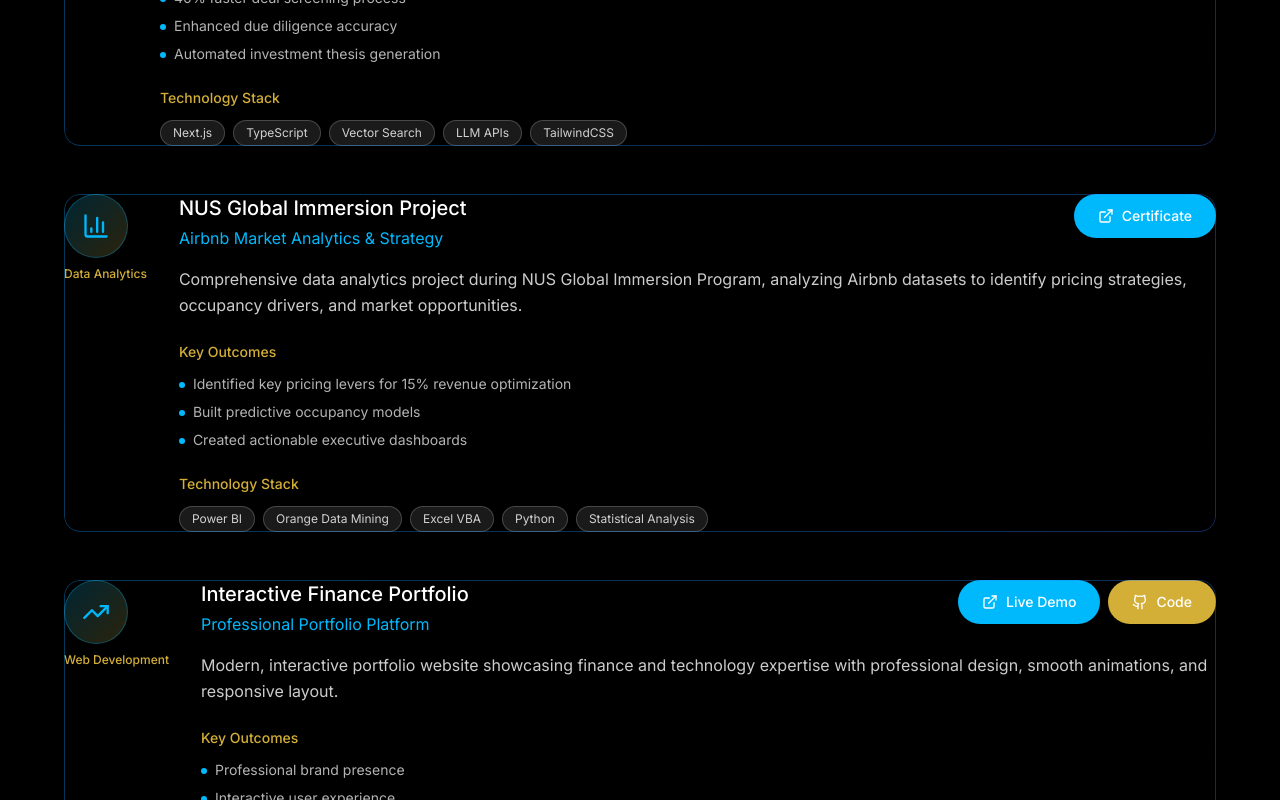
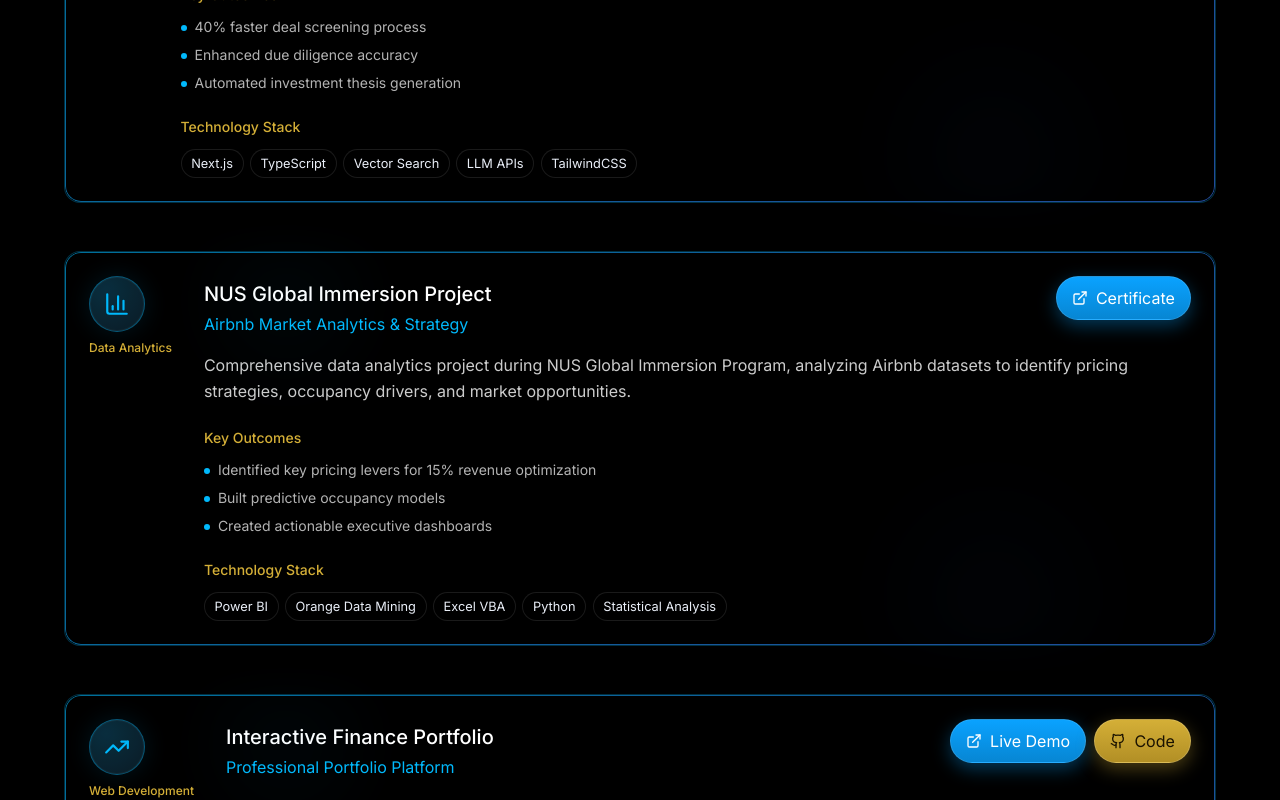
Before and after one commit to KagOnGit/Portfolio, a Next.js app: page / in a window 1280 px wide. Shown: the part 1240-2040 px from the top of the page. Built offline with nearby package versions, Linux system fonts and the light colour scheme; no server answers.

Commit message:
ui(cards): neon-framed project tiles, button polish, icon fit; ui(header): larger avatar

```diff
--- a/src/app/globals.css
+++ b/src/app/globals.css
@@ -159,3 +159,91 @@
 
 /* Hard base */
 html, body { background:#000 !important; }
+
+/* ---------- Project Card Pro ---------- */
+.card-pro{
+  position: relative;
+  border-radius: 1rem;
+  background: rgba(0,0,0,.92);
+  color: #e9eef7;
+  border: 1px solid rgba(0,185,255,.26);
+  box-shadow: 0 10px 24px rgba(0,0,0,.55);
+  transition: transform .25s ease, box-shadow .25s ease;
+}
+.card-pro:hover{ transform: translateY(-2px); box-shadow: 0 16px 40px rgba(0,0,0,.6); }
+
+/* Neon frame (visible OUTSIDE card) */
+.card-pro::before{
+  content:"";
+  position:absolute; inset:0;
+  border-radius: inherit;
+  padding:1px;
+  background: linear-gradient(135deg,#00b9ff,#3a7bff);
+  -webkit-mask:linear-gradient(#000 0 0) content-box,linear-gradient(#000 0 0);
+  -webkit-mask-composite:xor; mask-composite:exclude;
+  opacity:.6; transition:opacity .25s ease, filter .25s ease;
+}
+.card-pro::after{
+  content:"";
+  position:absolute; inset:-14px;
+  border-radius: inherit;
+  background: radial-gradient(120px 120px at 20% 15%, rgba(0,185,255,.20), rgba(0,185,255,0)),
+              radial-gradient(160px 160px at 80% 85%, rgba(58,123,255,.16), rgba(58,123,255,0));
+  filter: blur(18px);
+  opacity:.16; pointer-events:none; transition:opacity .25s ease;
+}
+.card-pro:hover::before{ opacity:.95; filter:saturate(1.1); }
+.card-pro:hover::after{ opacity:.26; }
+
+/* Icon badge (left circle) */
+.icon-badge{
+  width:56px; height:56px; min-width:56px;
+  border-radius:9999px;
+  background: radial-gradient(94px 94px at 30% 25%, rgba(0,185,255,.18), rgba(0,185,255,0)) , #0b0f14;
+  border:1px solid rgba(0,185,255,.35);
+  display:grid; place-items:center;
+  box-shadow: inset 0 0 0 1px rgba(255,255,255,.04), 0 0 24px rgba(0,185,255,.12);
+}
+.icon-badge svg, .icon-badge img{ width:26px; height:26px; object-fit:contain; }
+
+/* Title + subtitle spacing */
+.card-pro h3{ margin-top:.25rem; margin-bottom:.25rem; }
+
+/* Actions row */
+.project-actions{
+  display:flex; gap:.5rem; align-items:center; flex-wrap:wrap;
+}
+.btn-pro{
+  display:inline-flex; align-items:center; gap:.5rem;
+  padding:.55rem .95rem; border-radius:9999px;
+  border:1px solid rgba(255,255,255,.08);
+  background:#0b0f14; color:#eaf4ff;
+  box-shadow: 0 2px 12px rgba(0,0,0,.45);
+  transition: transform .18s ease, box-shadow .18s ease, background .18s ease, border-color .18s ease;
+}
+.btn-pro:hover{ transform: translateY(-1px); box-shadow:0 6px 18px rgba(0,185,255,.18); }
+
+.btn-pro[data-variant="demo"]{
+  background: linear-gradient(180deg,#0aa2ff,#0786d3);
+  color:#fff; border-color:rgba(255,255,255,.12);
+  box-shadow: 0 6px 18px rgba(10,162,255,.35);
+}
+.btn-pro[data-variant="demo"]:hover{ box-shadow:0 10px 28px rgba(10,162,255,.45); }
+
+.btn-pro[data-variant="code"]{
+  background: linear-gradient(180deg,#d4af37,#b28f25);
+  color:#1a1200; border-color:rgba(255,255,255,.16);
+  box-shadow: 0 6px 18px rgba(212,175,55,.35);
+}
+.btn-pro svg{ width:16px; height:16px; }
+
+.tech-chips{ display:flex; flex-wrap:wrap; gap:.4rem; }
+.tech-chips .chip{
+  border:1px solid rgba(255,255,255,.10);
+  background: rgba(0,0,0,.7);
+  padding:.25rem .6rem; border-radius:.9rem; font-size:.8rem;
+}
+
+/* Header avatar size bump */
+.header-avatar{ width:48px; height:48px; }
+@media (min-width: 768px){ .header-avatar{ width:56px; height:56px; } }
--- a/src/components/Projects.tsx
+++ b/src/components/Projects.tsx
@@ -69,13 +69,13 @@
           whileInView={{ opacity: 1, y: 0 }}
           transition={{ duration: 0.6, delay: index * 0.1 }}
           viewport={{ once: true }}
-          className="tile frame group"
+          className="card-pro group p-6"
         >
           <div className="flex flex-col lg:flex-row gap-6 lg:gap-8">
             {/* Project Icon & Category */}
             <div className="flex-shrink-0">
-              <div className="w-16 h-16 rounded-full bg-gradient-to-br from-[#00b9fc]/20 to-[#d4af37]/20 flex items-center justify-center border border-[#00b9fc]/30">
-                <project.icon className="text-[#00b9fc]" size={28} />
+              <div className="icon-badge">
+                <project.icon className="text-[#00b9fc]" size={26} />
               </div>
               <div className="text-xs text-[#d4af37] font-medium mt-2 body-text-medium">
                 {project.category}
@@ -95,13 +95,13 @@
                 </div>
 
                 {/* Action Buttons */}
-                <div className="flex gap-2 flex-shrink-0">
+                <div className="project-actions">
                   {project.links.live && (
                     <a
                       href={project.links.live}
                       target="_blank"
                       rel="noopener noreferrer"
-                      className="finance-btn text-sm flex items-center gap-2"
+                      className="btn-pro" data-variant="demo"
                     >
                       <ExternalLink size={16} />
                       Live Demo
@@ -112,7 +112,7 @@
                       href={project.links.github}
                       target="_blank"
                       rel="noopener noreferrer"
-                      className="finance-btn-secondary text-sm flex items-center gap-2"
+                      className="btn-pro" data-variant="code"
                     >
                       <Github size={16} />
                       Code
@@ -123,7 +123,7 @@
                       href={project.links.certificate}
                       target="_blank"
                       rel="noopener noreferrer"
-                      className="finance-btn text-sm flex items-center gap-2"
+                      className="btn-pro" data-variant="demo"
                     >
                       <ExternalLink size={16} />
                       Certificate
@@ -157,12 +157,9 @@
                 <h4 className="text-sm font-medium text-[#d4af37] mb-3 body-text-medium">
                   Technology Stack
                 </h4>
-                <div className="flex flex-wrap gap-2">
+                <div className="tech-chips">
                   {project.tech.map((tech) => (
-                    <span
-                      key={tech}
-                      className="px-3 py-1 text-xs bg-white/10 text-white/80 rounded-full border border-white/20 body-text"
-                    >
+                    <span key={tech} className="chip body-text">
                       {tech}
                     </span>
                   ))}
--- a/src/components/vn/SceneWrapper.tsx
+++ b/src/components/vn/SceneWrapper.tsx
@@ -12,11 +12,11 @@
     <Image
       src={src}
       alt="Aditya Singh"
-      width={40}
-      height={40}
+      width={56}
+      height={56}
       priority
       onError={() => setSrc("/avatar-fallback.svg")}
-      className="rounded-full border-2 border-blue-400 shadow-md hover:shadow-blue-500/50 transition"
+      className="header-avatar rounded-full border-2 border-blue-400 shadow-md hover:shadow-blue-500/50 transition"
     />
   );
 }
```
